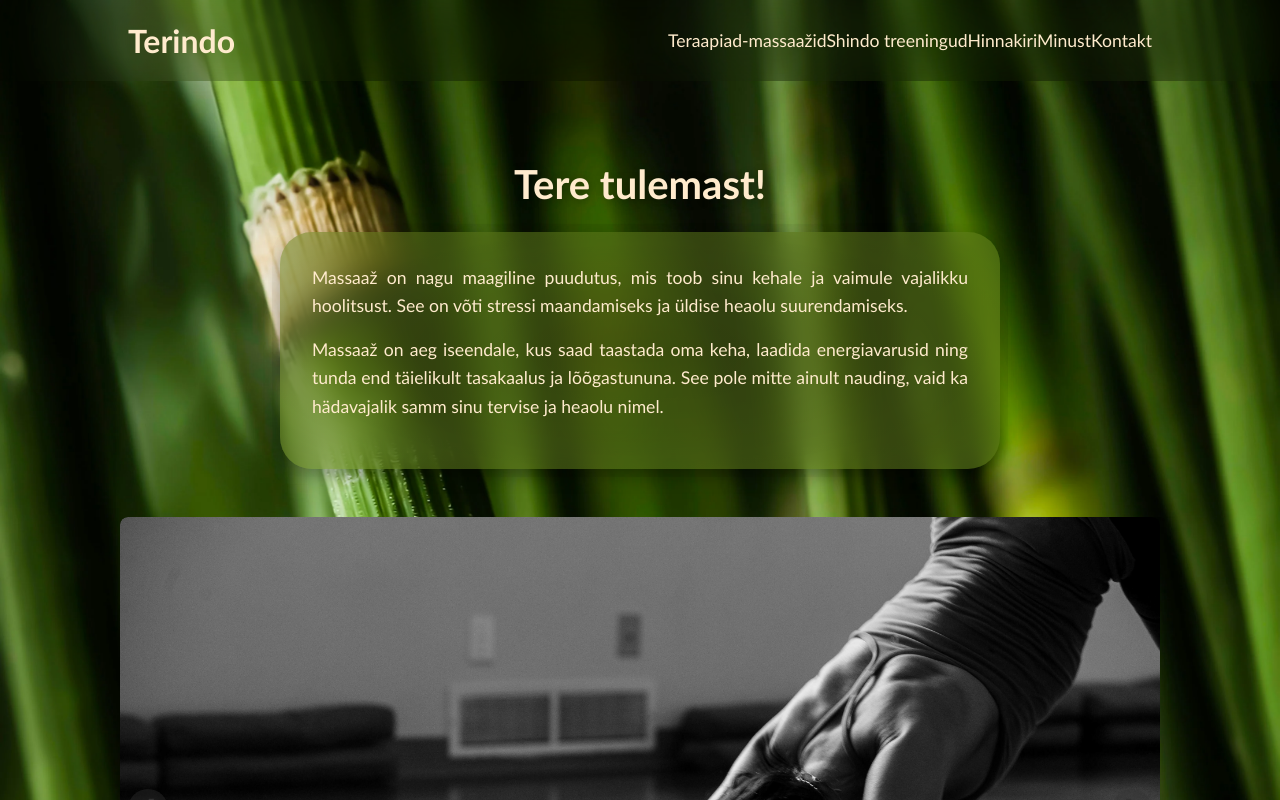
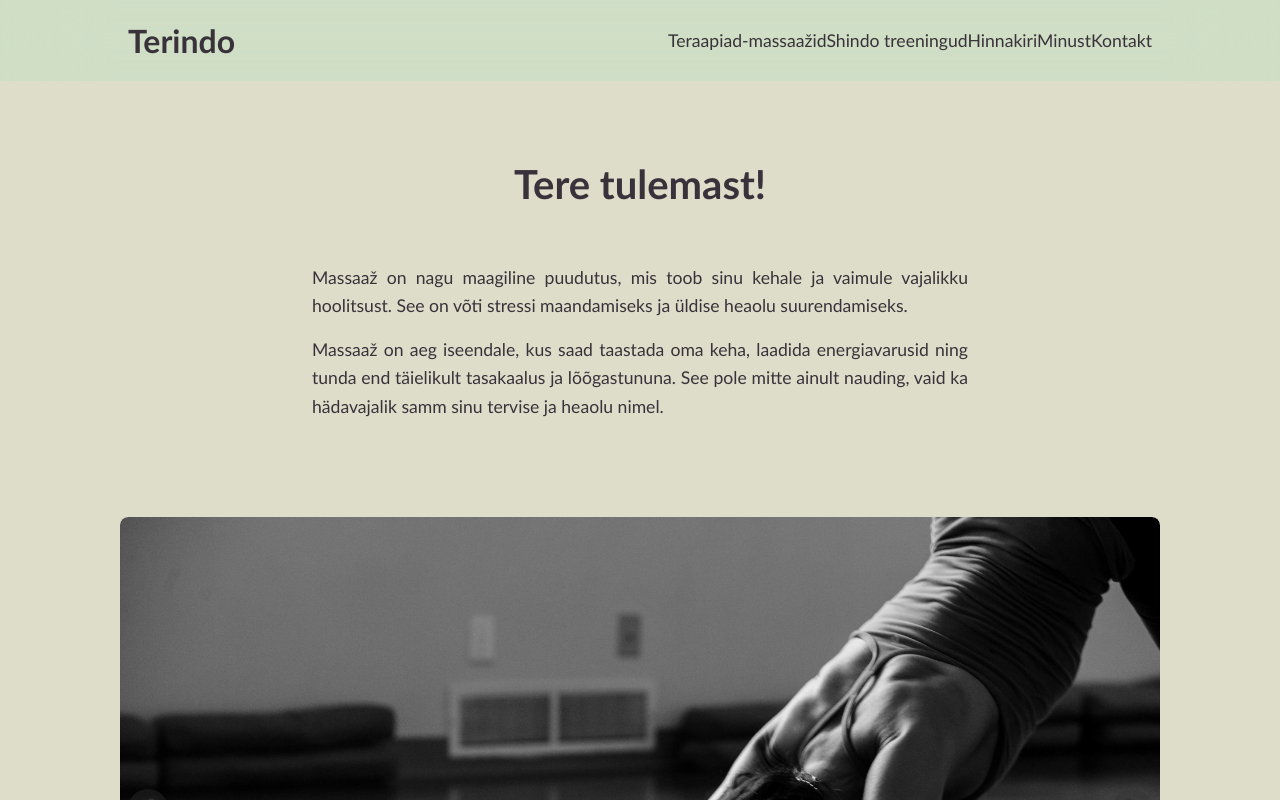
Before and after one commit to Oilivur/Shiatsu, a Vue app: page / in a window 1280 px wide. Shown: the top 800 px of the page. Built offline with nearby package versions, Linux system fonts and the light colour scheme.

Commit message:
väikene stiilimuudatus

```diff
--- a/src/assets/css/style.css
+++ b/src/assets/css/style.css
@@ -11,11 +11,7 @@ body {
   padding-top: 5em;
   display: flex;
   flex-direction: column;
-  background-image: url("@/assets/pictures/bambustaust.webp");
-  background-size: cover;
-  background-repeat: no-repeat;
-  background-position: center;
-  background-attachment: fixed;
+  background-color: var(--color-bg);
   font-family: 'Gill Sans', 'Gill Sans MT', Calibri, 'Trebuchet MS', sans-serif;
   overflow-y: auto;
 }
@@ -49,23 +45,18 @@ h1 {
 .content-box {
   max-width: 45rem;
   padding: 2rem;
-  border-radius: 2rem;
-  background: var(--color-box-bg);
-  backdrop-filter: blur(1rem);
-  box-shadow: 0px 0.5rem 1rem var(--color-footer-bg);
+  border-radius: 0; /* Rectangular corners */
   text-align: center;
   color: var(--color-text);
   position: relative;
+  box-shadow: none; /* Removed shadows */
+  backdrop-filter: none; /* No blur */
 }
 
 .content-box::before {
-  content: "";
-  position: absolute;
-  inset: -0.5rem;
-  border-radius: inherit;
-  background: radial-gradient(var(--color-shadow), transparent);
-  z-index: -1;
+  display: none; /* Remove radial gradient shadow */
 }
+
 
 .profile-pic {
   width: clamp(8rem, 30vw, 25rem);
@@ -115,7 +106,7 @@ header::before {
   left: 0;
   width: 100%;
   height: 100%;
-  background: var(--color-header-bg);
+  background: var(--color-panel-bg);
   backdrop-filter: blur(3rem);
   z-index: -1;
 }
@@ -141,7 +132,7 @@ nav a:hover {
 }
 
 nav a:focus {
-  color: green;
+  color: rgb(247, 194, 50);
 }
 
 nav a.active {
@@ -152,13 +143,11 @@ footer {
   width: 100%;
   text-align: center;
   padding: 1.5rem;
-  background: var(--color-footer-bg);
-  backdrop-filter: blur(8px);
+  background: var(--color-panel-bg);
   color: var(--color-text);
   font-size: 1rem;
   margin-top: auto;
   margin-bottom: 1.5rem;
-  box-shadow: 0 -4px 10px var(--color-shadow);
 }
 
 footer h3 {
--- a/src/assets/css/variables.css
+++ b/src/assets/css/variables.css
@@ -1,8 +1,9 @@
 :root {
-    --color-text: blanchedalmond;
-    --color-accent: rgb(47, 193, 103);
-    --color-header-bg: rgba(0, 0, 0, 0.1);
-    --color-box-bg: rgba(106, 133, 33, 0.5);
-    --color-footer-bg: rgba(0, 0, 0, 0.3);
-    --color-shadow: rgba(0, 0, 0, 0.2);
-  }
+  --color-bg: #d1d1b8bb;
+  --color-text: #39323a;
+  --color-text-highlight: #94c772;
+  --color-accent: rgb(138, 156, 95);
+  --color-panel-bg: rgba(16, 233, 132, 0.068);
+  --color-box-bg: #d8f3be;
+  --color-shadow: rgba(248, 240, 171, 0.521);
+}
--- a/src/components/Header.vue
+++ b/src/components/Header.vue
@@ -95,7 +95,7 @@ export default {
   display: none;
   cursor: pointer;
   font-size: 2rem;
-  color: blanchedalmond;
+  color: var(--color-text);
 }
 
 @media (max-width: 1079px) {
--- a/src/views/Kontakt.vue
+++ b/src/views/Kontakt.vue
@@ -36,32 +36,29 @@
 
 .kontakt-row {
   display: flex;
-  justify-content: start;
-  align-items: center;
-  gap: 1rem;
-  font-size: 1.2rem;
+  flex-direction: column; /* Stack vertically */
+  align-items: flex-start;
+  font-size: 1.1rem;
+  gap: 0.3rem;
   margin-bottom: 1rem;
   padding-bottom: 0.8rem;
   border-bottom: 1px solid rgba(255, 235, 205, 0.2);
 }
-
 .kontakt-row:last-of-type {
   border-bottom: none;
 }
 
 .kontakt-row span {
-  min-width: 5rem;
   font-weight: 500;
 }
 
 .kontakt-row a {
-  color: blanchedalmond;
+  color: var(--color-text);
   text-decoration: none;
   font-weight: bold;
-}
-
-.kontakt-row a:hover {
-  color: rgb(47, 193, 103);
+  word-break: break-word;
+  overflow-wrap: anywhere;
+  font-size: 1rem;
 }
 
 .kontakt-loc {
--- a/src/views/Termas.vue
+++ b/src/views/Termas.vue
@@ -146,7 +146,7 @@ ul, li {
 
 .content-box em {
   font-style: italic;
-  color: var(--color-highlight, blanchedalmond);
+  color: var(--color-text-highlight);
 }
 
 .price-link {
@@ -154,7 +154,7 @@ ul, li {
   bottom: 1.5rem;
   right: 2rem;
   font-size: 1rem;
-  color: blanchedalmond;
+  color: var(--color-text-highlight);
   text-decoration: none;
   font-weight: bold;
   opacity: 0.9;
@@ -162,7 +162,7 @@ ul, li {
 }
 
 .price-link:hover {
-  color: rgb(47, 193, 103);
+  color: var(--color-accent);
 }
 
 @media (max-width: 768px) {
```
